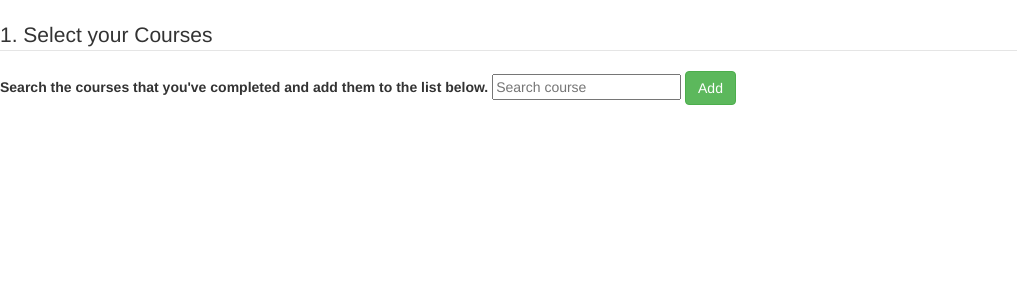
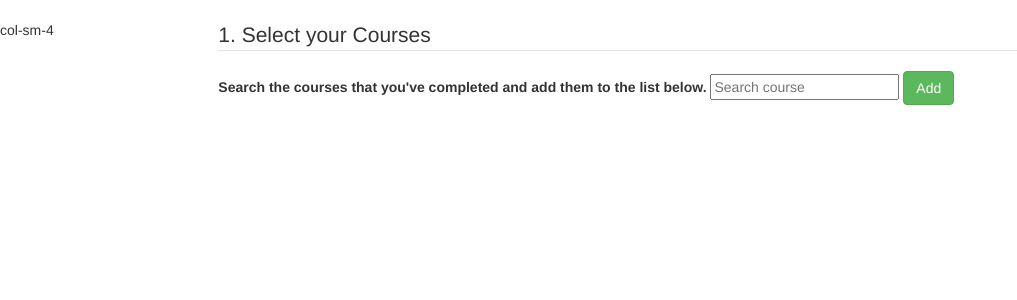
Before and after one commit to Thomas-Zhe-Liu/Progression_Check_Web, a Flask app: page / in a window 1280 px wide. Shown: the part 108-408 px from the top of the page, without its empty margins (0-1017 px from the left). Run offline with Flask 2, Linux system fonts and the light colour scheme; some libraries are stand-ins or nearby versions.

Commit message:
Added Columns & Rows to seperate forms from side menu bar

```diff
--- a/app/templates/step2.html
+++ b/app/templates/step2.html
@@ -40,6 +40,9 @@
   </ol>
 </nav>
 
+<div class="row">
+  <div class="col-sm-2">col-sm-4</div>
+  <div class="col-sm-8">
 <form class="bd-example">
   <fieldset>
     <legend>1. Select your Courses</legend>
@@ -51,5 +54,10 @@
   </fieldset>
 </form>
 
+</div>
+</div>
 
-</body></html>
+
+
+
+<div></div></body></html>
```
